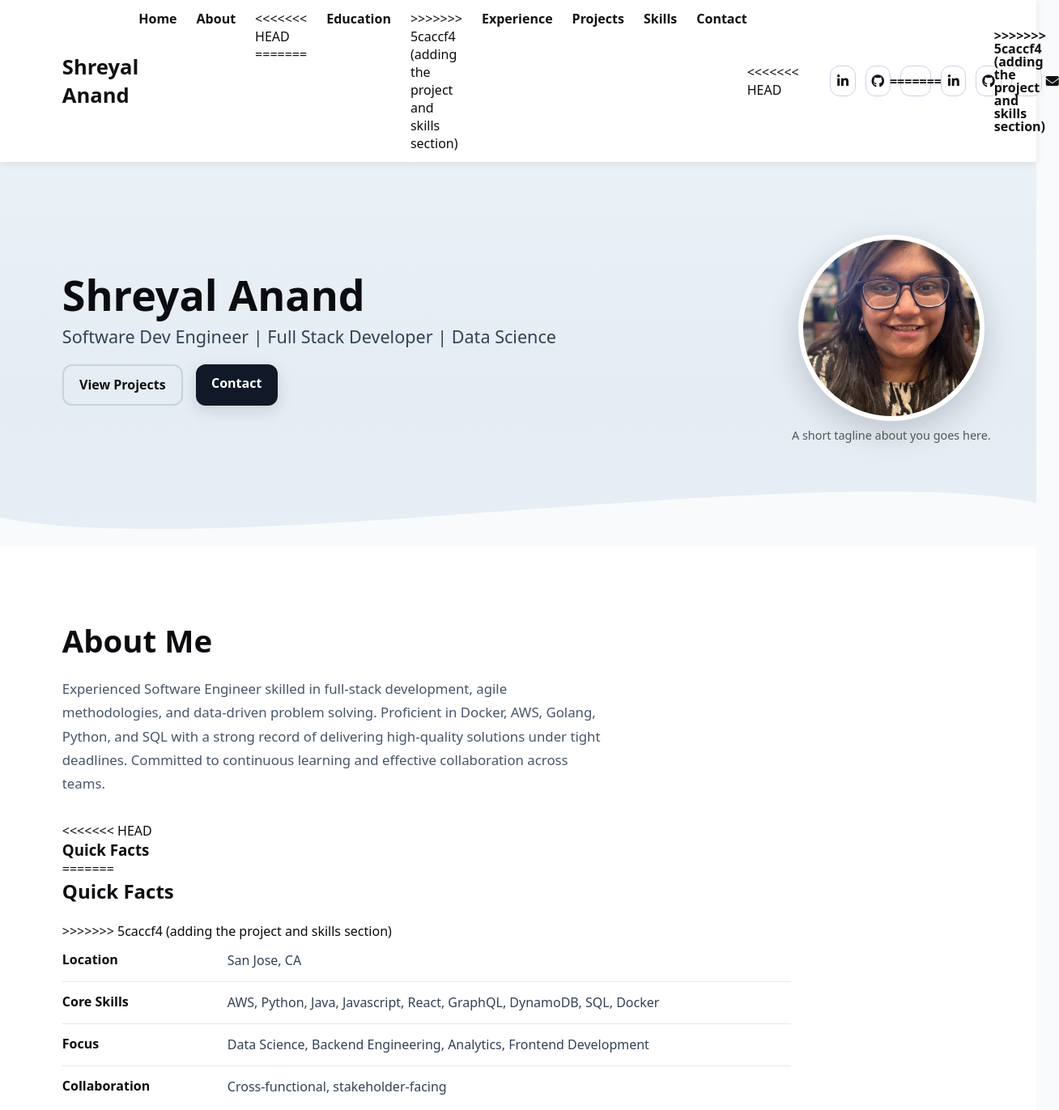
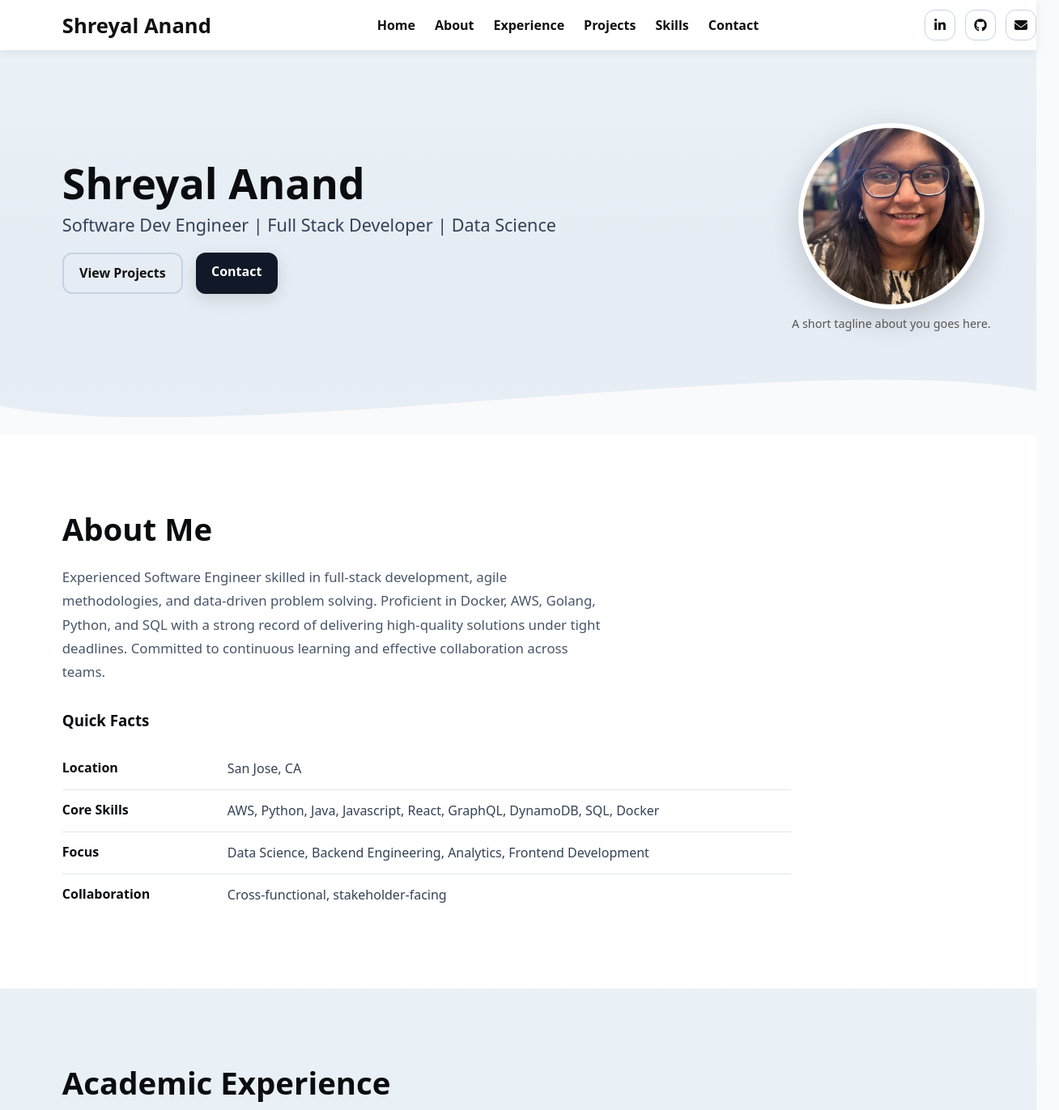
Before and after one commit to shreyalpanand98/shreyalanand-portfolio, a plain HTML site: page index.html in a window 1280 px wide. Shown: the top 1371 px of the page at 81% size, 1308 px wide, since content can reach past the window. Drawn offline with Linux system fonts and the light colour scheme.

Commit message:
merge conflicts in html file

```diff
--- a/index.html
+++ b/index.html
@@ -23,10 +23,6 @@
                 <ul>
                     <li><a href="#home">Home</a></li>
                     <li><a href="#about">About</a></li>
-<<<<<<< HEAD
-=======
-                    <li><a href="#skills">Education</a></li>
->>>>>>> 5caccf4 (adding the project and skills section)
                     <li><a href="#experience">Experience</a></li>
                     <li><a href="#projects">Projects</a></li>
                     <li><a href="#skills">Skills</a></li>
@@ -35,15 +31,6 @@
 
                 <!-- Social links section -->
                 <div class="social-links">
-<<<<<<< HEAD
-                    <a href="https://www.linkedin.com/in/yourusername" target="_blank" aria-label="LinkedIn">
-                        <i class="fa-brands fa-linkedin-in"></i>
-                    </a>
-                    <a href="https://github.com/yourusername" target="_blank" aria-label="GitHub">
-                        <i class="fa-brands fa-github"></i>
-                    </a>
-                    <a href="mailto:you@example.com" aria-label="Email">
-=======
                     <a href="https://www.linkedin.com/in/shreyalanand" target="_blank" aria-label="LinkedIn">
                         <i class="fa-brands fa-linkedin-in"></i>
                     </a>
@@ -51,7 +38,6 @@
                         <i class="fa-brands fa-github"></i>
                     </a>
                     <a href="mailto:shreyalpanand98@gmail.com" aria-label="Email">
->>>>>>> 5caccf4 (adding the project and skills section)
                         <i class="fa-solid fa-envelope"></i>
                     </a>
                 </div>
@@ -94,12 +80,8 @@
 
                     <div class="about-grid">
                         <div>
-<<<<<<< HEAD
                         <h3>Quick Facts</h3>
-=======
-                        <h2>Quick Facts</h2>
                         <br>
->>>>>>> 5caccf4 (adding the project and skills section)
                         <dl class="about-list">
                             <div><dt>Location</dt><dd>San Jose, CA</dd></div>
                             <div><dt>Core Skills</dt><dd>AWS, Python, Java, Javascript, React, GraphQL, DynamoDB, SQL, Docker</dd></div>
@@ -110,10 +92,8 @@
                     </div>
                 </div>
             </section>
-<<<<<<< HEAD
-=======
+
             <!-- ===== Education =====-->
-             <!-- ===== Education ===== -->
             <section id="education" class="edu" aria-label="Education">
             <div class="container">
                 <h1>Academic Experience</h1>
@@ -166,7 +146,6 @@
             </div>
             </section>
 
->>>>>>> 5caccf4 (adding the project and skills section)
             <!-- ===== Experience ===== -->
             <section id="experience" class="xp" aria-label="Experience">
                 <div class="container">
@@ -240,8 +219,6 @@
                     </article>
                 </div>
             </section>
-<<<<<<< HEAD
-=======
             <!-- ===== Projects ===== -->
             <section id="projects" class="projects" aria-label="Projects">
             <div class="container">
@@ -534,15 +511,12 @@
                 </div>
             </div>
             </section>
->>>>>>> 5caccf4 (adding the project and skills section)
         </main>
 
         <footer>
             <p style="text-align:center; color:#555; padding:1rem 0;">© 2025 Shreyal</p>
         </footer>
-<<<<<<< HEAD
-=======
+
         <script src="skills.js"></script>
->>>>>>> 5caccf4 (adding the project and skills section)
     </body>
 </html>
```
